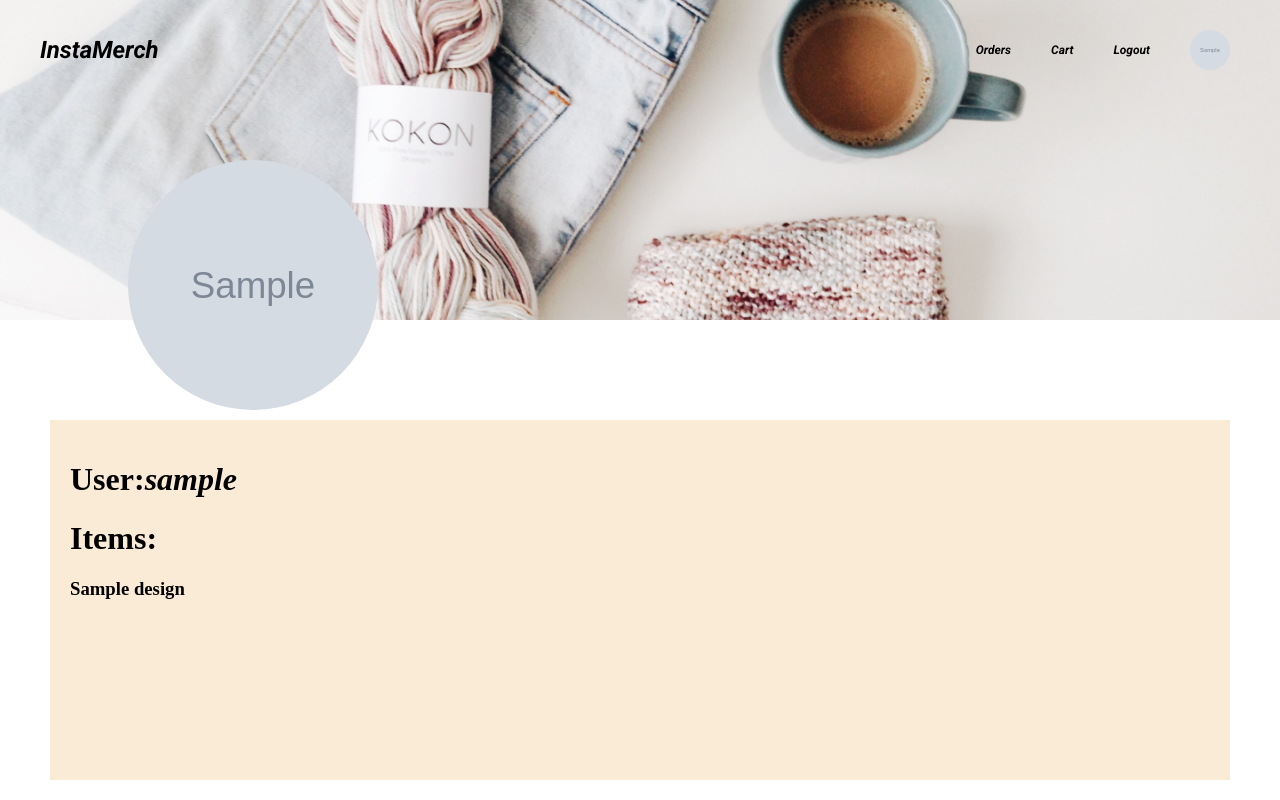
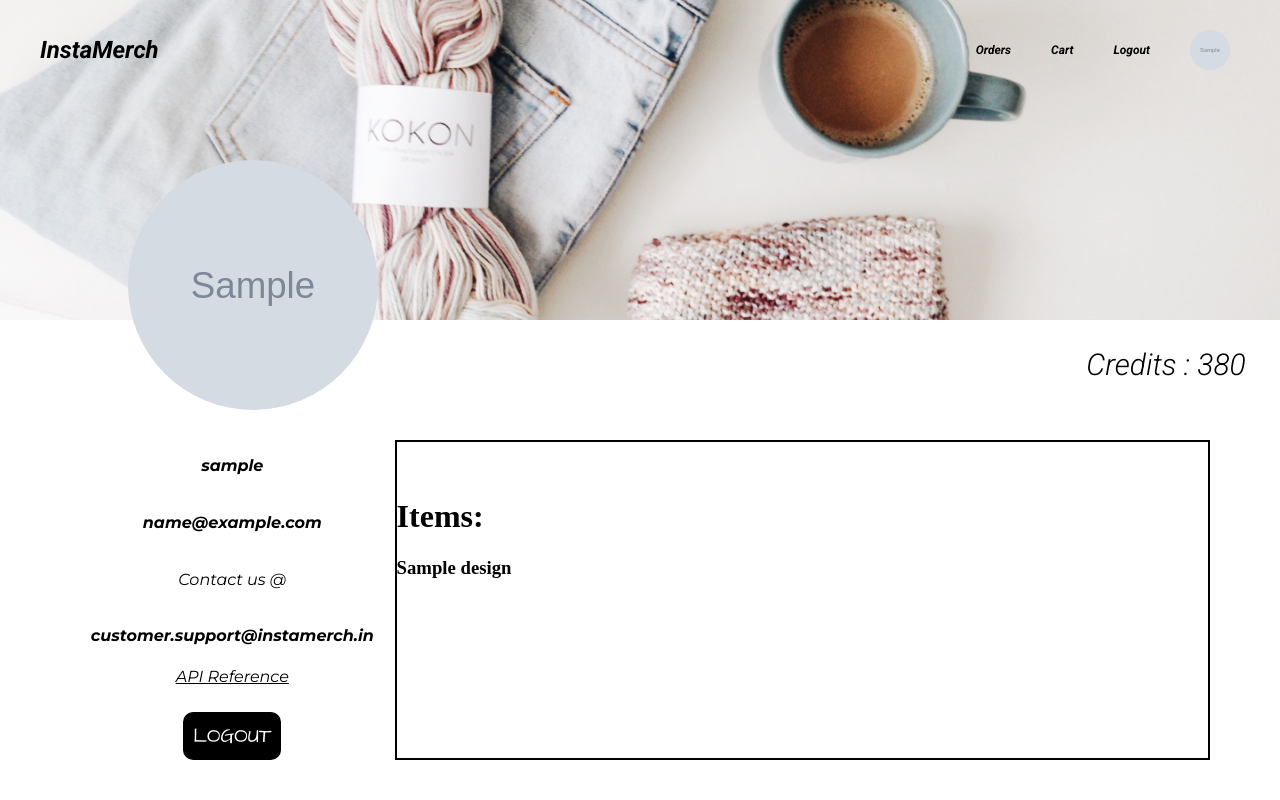
Before and after one commit to SaratAngajalaoffl/InstaMerch, a Django app: page /cart/ in a window 1280 px wide. Run offline with Django 3.2, Linux system fonts and the light colour scheme; a user stored in the database is signed in; tables that the repository leaves empty hold one stand-in row (values such as "Sample post"); grey boxes marked "Sample" are stand-in pictures.

Commit message:
Added Styles for the Account Page

```diff
--- a/InstaMerch/WEB/templates/WEB/account_base.html
+++ b/InstaMerch/WEB/templates/WEB/account_base.html
@@ -11,9 +11,20 @@
 		height="250px"
 	/>
 </div>
-<!-- prettier-ignore -->
 <div class="account-content">
-{% block account-content %} {% endblock account-content %}
+	<div class="dashboard-left">
+		<p><strong>{{request.user}}</strong></p>
+		<p><strong>{{request.user.email}}</strong></p>
+		<p>Contact us @</p>
+		<p><strong>customer.support@instamerch.in</strong></p>
+
+		<a href="/" class="api-ref">API Reference</a>
+		<a href="{% url 'logout' %}" class="logout-button">LOGOUT</a>
+	</div>
+	<div class="dashboard-right">
+		<div class="credits">Credits : 380</div>
+		{% block account-content %} {% endblock account-content %}
+	</div>
 </div>
 <!-- prettier-ignore -->
 {% endblock content %}
--- a/InstaMerch/WEB/templates/WEB/cart.html
+++ b/InstaMerch/WEB/templates/WEB/cart.html
@@ -1,7 +1,6 @@
 {% extends 'WEB/account_base.html' %}
 <!-- prettier-ignore -->
 {% block account-content %}
-<h1>User:<em>{{ user }}</em></h1>
 <h1>Items:</h1>
 {% for item in items %}
 <h3>{{item}}</h3>
--- a/InstaMerch/WEB/urls.py
+++ b/InstaMerch/WEB/urls.py
@@ -11,5 +11,5 @@ urlpatterns = [
     path('post-design/', views.post_design_view,name='post-design'),
     path('designs/<str:designid>', views.design_view, name='design_detail'),
     path('cart/',views.show_cart_view,name='cart'),
-    path('add-to-cart/<str:designid>',views.add_to_cart_view,name="add-to-cart")
+    path('add-to-cart/<str:designid>',views.add_to_cart_view,name="add-to-cart"),
 ]
--- a/InstaMerch/static/css/main.css
+++ b/InstaMerch/static/css/main.css
@@ -535,8 +535,49 @@ input:focus {
 }
 
 .account-content {
-	background-color: antiquewhite;
 	margin: 100px 50px 10px 50px;
 	padding: 20px;
 	height: 40%;
+	display: flex;
+	flex-direction: row;
 }
+
+.dashboard-left {
+	flex: 2;
+	text-align: center;
+	display: flex;
+	flex-direction: column;
+	justify-content: space-between;
+	font-family: 'Montserrat', sans-serif;
+	font-weight: light;
+	align-items: center;
+}
+
+.dashboard-right {
+	flex: 5;
+	border: 2px black solid;
+}
+
+.api-ref {
+	color: black !important;
+}
+
+.logout-button {
+	background-color: black;
+	color: white;
+	font-family: 'Architects Daughter', cursive;
+	margin-top: 20px;
+	padding: 10px;
+	font-size: 20px;
+	border-radius: 10px;
+	text-decoration: none !important;
+}
+
+.credits {
+	position: relative;
+	top: -30%;
+	left: 85%;
+	font-size: 30px;
+	font-family: 'Roboto', sans-serif;
+	display: inline-block;
+}
```
